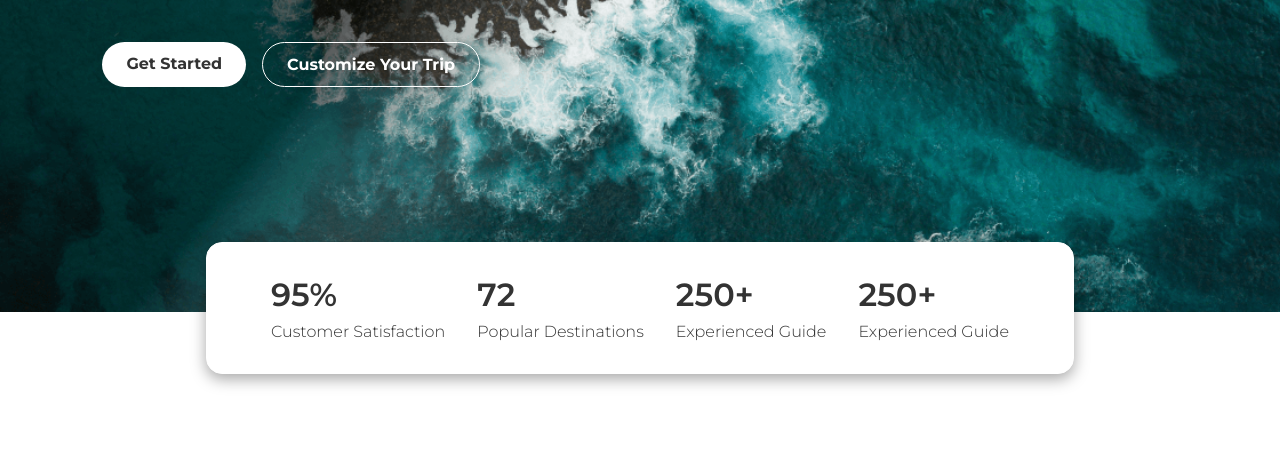
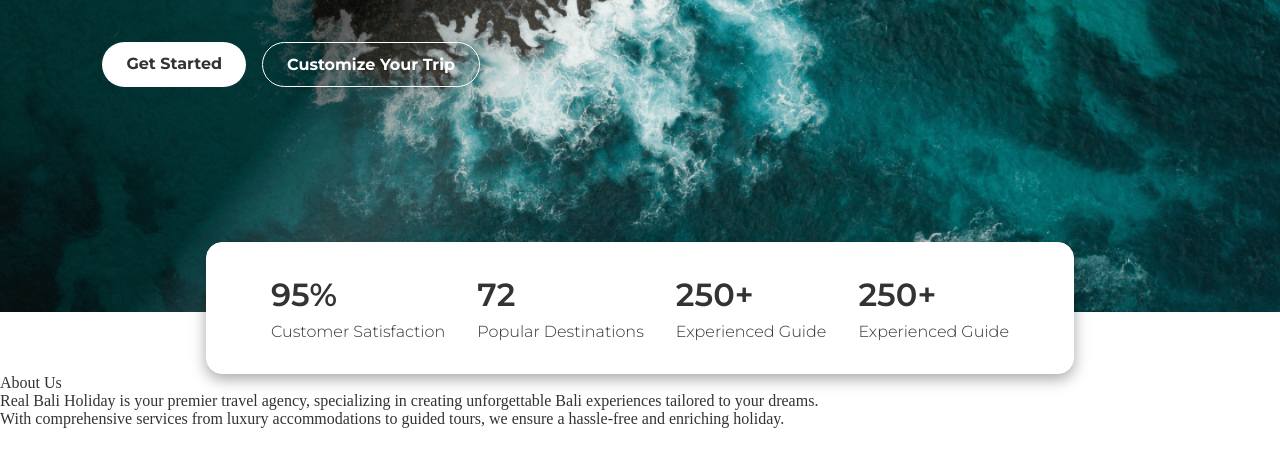
Before and after one commit to RizkiB12/travel-agency, a plain HTML site: page index.html in a window 1280 px wide. Shown: the part 488-954 px from the top of the page. Drawn offline with Linux system fonts and the light colour scheme.

Commit message:
feat: add section for about

```diff
--- a/index.html
+++ b/index.html
@@ -77,6 +77,26 @@
         </div>
       </article>
       <!-- Review End -->
+
+      <!-- About Start -->
+      <article id="about" class="about">
+        <div class="about-section">
+          <div class="about-title">
+            <p>About Us</p>
+          </div>
+          <div class="about-description">
+            <p>
+              Real Bali Holiday is your premier travel agency, specializing in
+              creating unforgettable Bali experiences tailored to your dreams.
+            </p>
+            <p>
+              With comprehensive services from luxury accommodations to guided
+              tours, we ensure a hassle-free and enriching holiday.
+            </p>
+          </div>
+        </div>
+      </article>
+      <!-- About End -->
     </div>
 
     <!-- Main End -->
```
